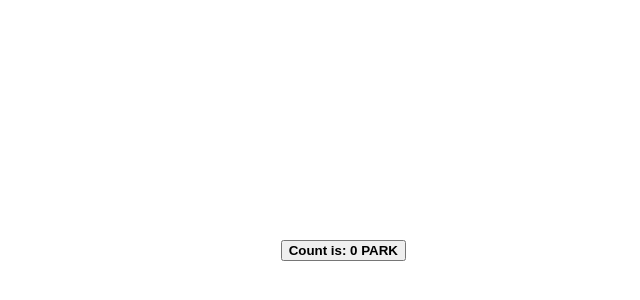
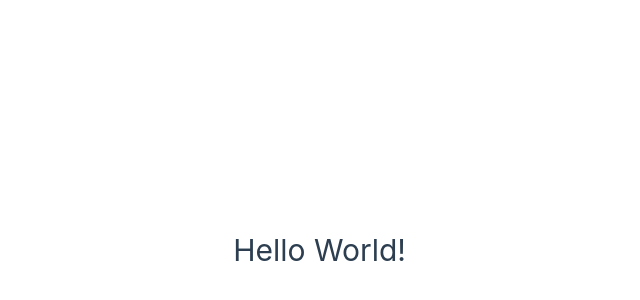
Before and after one commit to jelly-hello-vue/jelly-hello-vue.github.io, a Vue app: page / in a window 1280 px wide. Shown: the part 150-450 px from the top of the page, without its empty margins (234-874 px from the left). Built offline with nearby package versions, Linux system fonts and the light colour scheme.

Commit message:
update App.vue

```diff
--- a/src/App.vue
+++ b/src/App.vue
@@ -1,28 +1,11 @@
 <script setup>
-import { ref, onMounted } from 'vue'
 
-//reactive state
-const count = ref({
-      cnt: 0,
-      name: "PARK",
- })
+import { ref } from 'vue'
 
-// functions that mutate state and trigger updates
-function increment() {
-    count.value.cnt = count.value.cnt + 1
-    count.value.name = count.value.name.split('').reverse().join('')
- }
+const message = ref('Hello World!')
 
-//lifecycle hooks
-onMounted(() => console.log('The initial count is ${count.value}.'))
- </script>
+</script>
 
-    <template>
-    <button @click="increment">Count is: {{ count.cnt }} {{ count.name }}</button>
-    </template>
-
-    <style scoped>
-    button {
-	font-weight: bold;
-    }
-</style>
+<template>
+<h1>{{ message }}</h1>
+</template>
```
